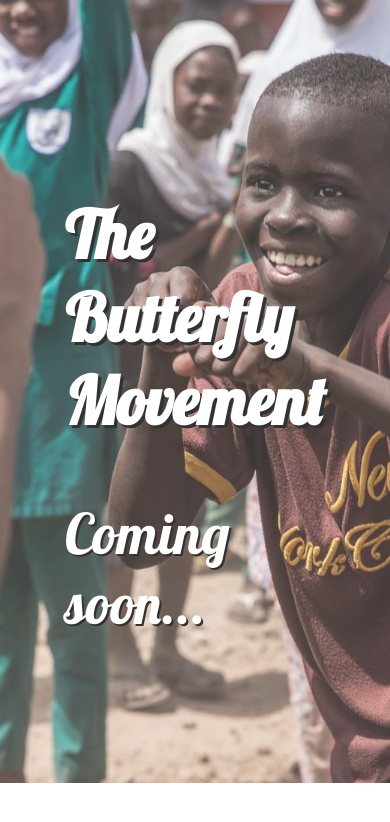
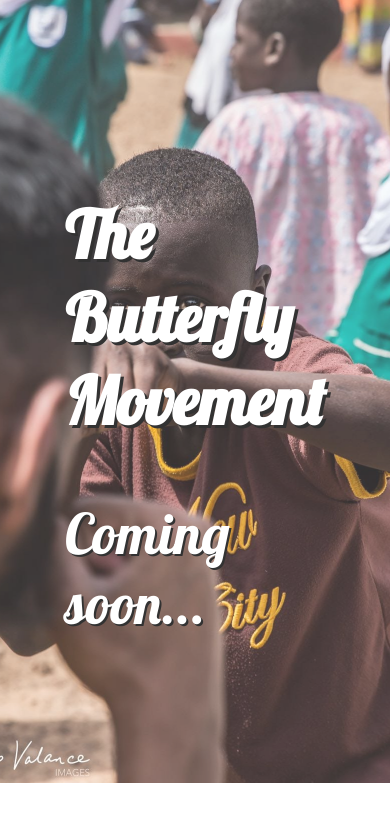
Before and after one commit to abdulnaseem/coachhandco, an Angular app: page / in a window 390 px wide. Shown: the top 822 px of the page. Built offline with nearby package versions, Linux system fonts and the light colour scheme.

Commit message:
dynamic image change

```diff
--- a/src/app/app.component.css
+++ b/src/app/app.component.css
@@ -49,3 +49,9 @@
         margin-left: 0px;
     }
   }
+
+  @media only screen and (max-width: 600px) {
+    #banner-image {
+        background-image: url("../assets/images/kenya3.jpeg");
+    }
+  }
```
Also changed, not shown: src/assets/images/kenya3.jpeg (added).
